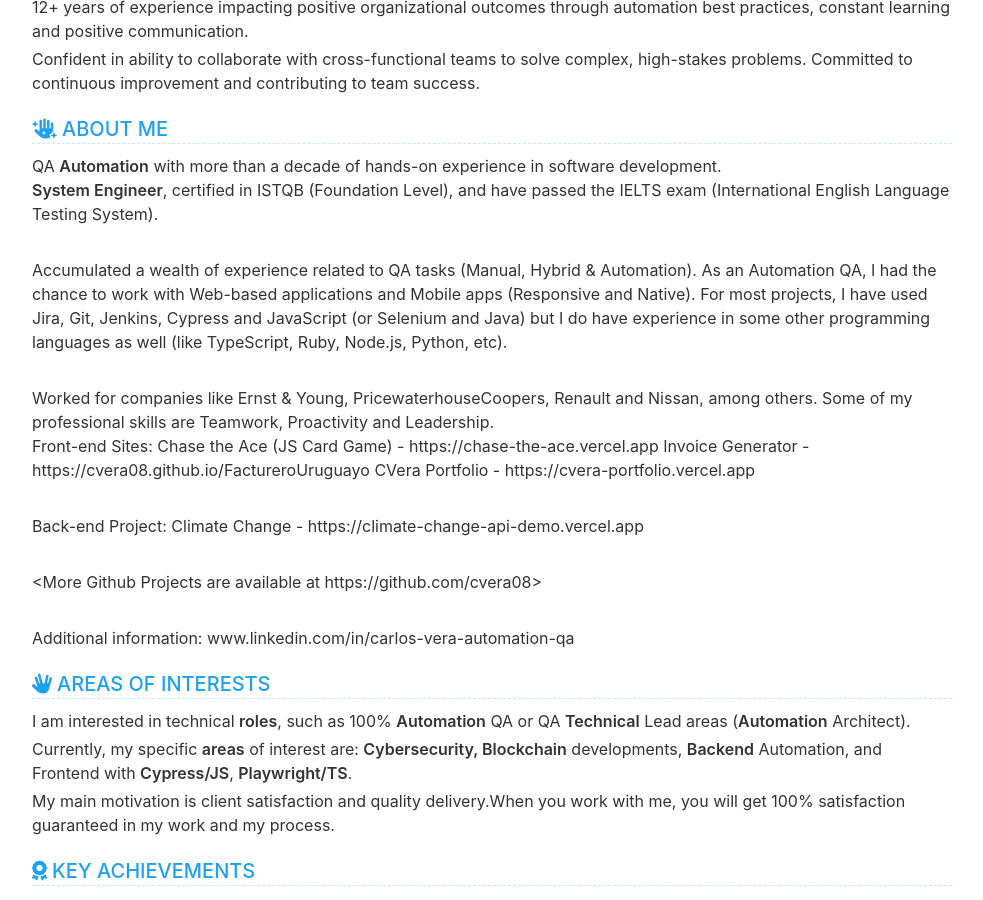
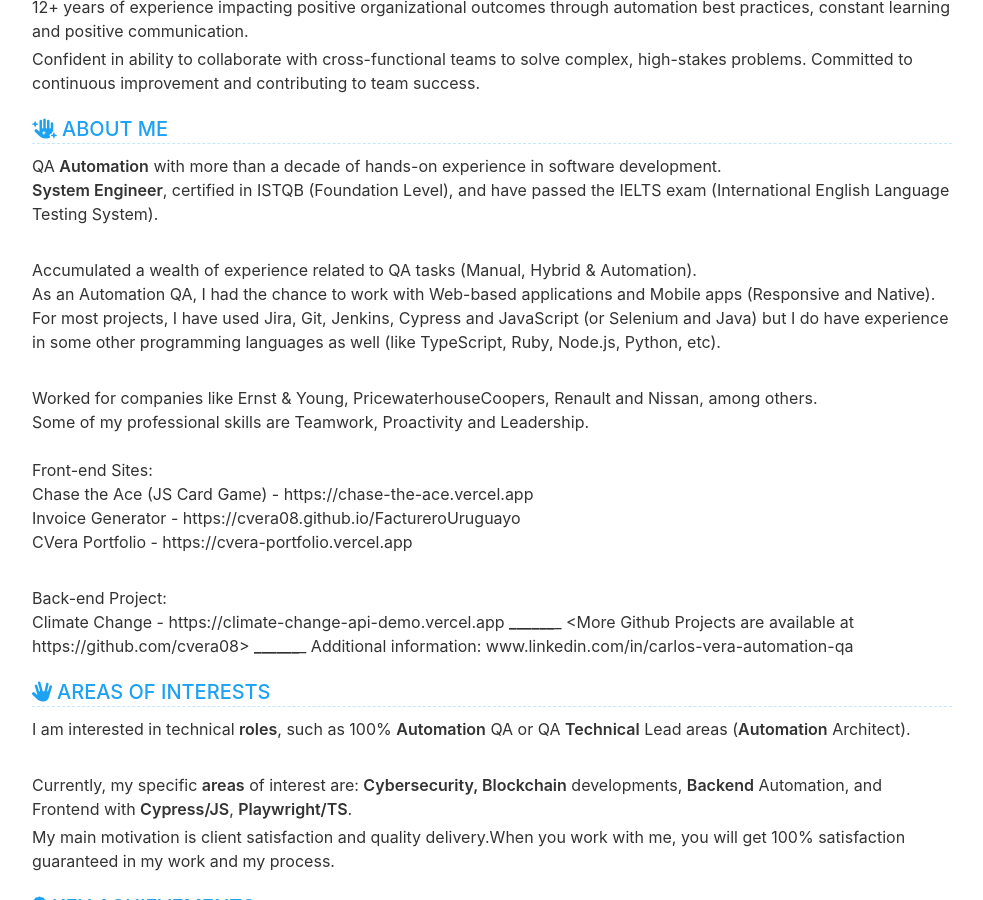
Before and after one commit to cvera08/full-resume, a Jekyll site: the page built from index.html, in a window 1280 px wide and 900 px high, scrolled down 280 px. Shown: the whole window, without its empty margins (148-1131 px from the left). Built offline with Jekyll 4.4.1, drawn with Linux system fonts in a browser that asks for light colours; part of the change alters nothing that is shown; some of the changed text lies outside the part shown.

Commit message:
style: about me

```diff
--- a/_data/data.yml
+++ b/_data/data.yml
@@ -59,13 +59,9 @@ evaluation:
 
     Back-end Project:
     Climate Change - https://climate-change-api-demo.vercel.app
-
-    <br>
-
+    ___________________
     <More Github Projects are available at https://github.com/cvera08>
-
-    <br>
-
+    ___________________
     Additional information: www.linkedin.com/in/carlos-vera-automation-qa
 
 
@@ -76,11 +72,12 @@ interest:
   description: |
     I am interested in technical **roles**, such as 100% **Automation** QA or QA **Technical** Lead areas (**Automation** Architect).
 
+    <br>
+
     Currently, my specific **areas** of interest are: **Cybersecurity, Blockchain** developments, **Backend** Automation,
     and Frontend with **Cypress/JS**, **Playwright/TS**.
 
-    My main motivation is client satisfaction and quality delivery.When you work with me, you will get 100%
-    satisfaction guaranteed in my work and my process.
+    My main motivation is client satisfaction and quality delivery.When you work with me, you will get 100% satisfaction guaranteed in my work and my process.
 
 
 award:
@@ -159,7 +156,7 @@ experience:
       location: Florida City, Florida, U.S.
       description: |
         - Tested the 'face & ID recognition' app using Xcode simulators.
-        - Linked Xcode IDE with real mobile devices (iPhone, iPad) to automate the **iOS app**.
+        - Linked Xcode IDE with real devices (iPhone, iPad) to automate the **iOS app**.
         - Performed Code & Pair Reviews.
         - Established **Jenkins job for automation** builds.
 
@@ -199,7 +196,7 @@ experience:
     - company: EY - [Accounting]
       date: Dec 2010 - Jan 2013
       role: Tester QA (Front-end Web)
-      location: San Francisco, California, U.S.
+      location: Chicago, Illinois, U.S.
       description: |
         - Ran **Exploratory Tests**.
         - Gathered new requirements.
@@ -208,7 +205,7 @@ experience:
     - company: NEPS Solutions - [Software Factory]
       date: Jan 2010 - Feb 2011
       role: Jr. Developer (Front-end Web) - Cordoba, Cordoba, Argentina
-      location: San Francisco, California, U.S.
+      location: Cordoba, Cordoba, Argentina
       description: |
         - Developed the **shopping cart** flow.
         - Accomplished mostly Front-end tasks using C#(.NET).
```
